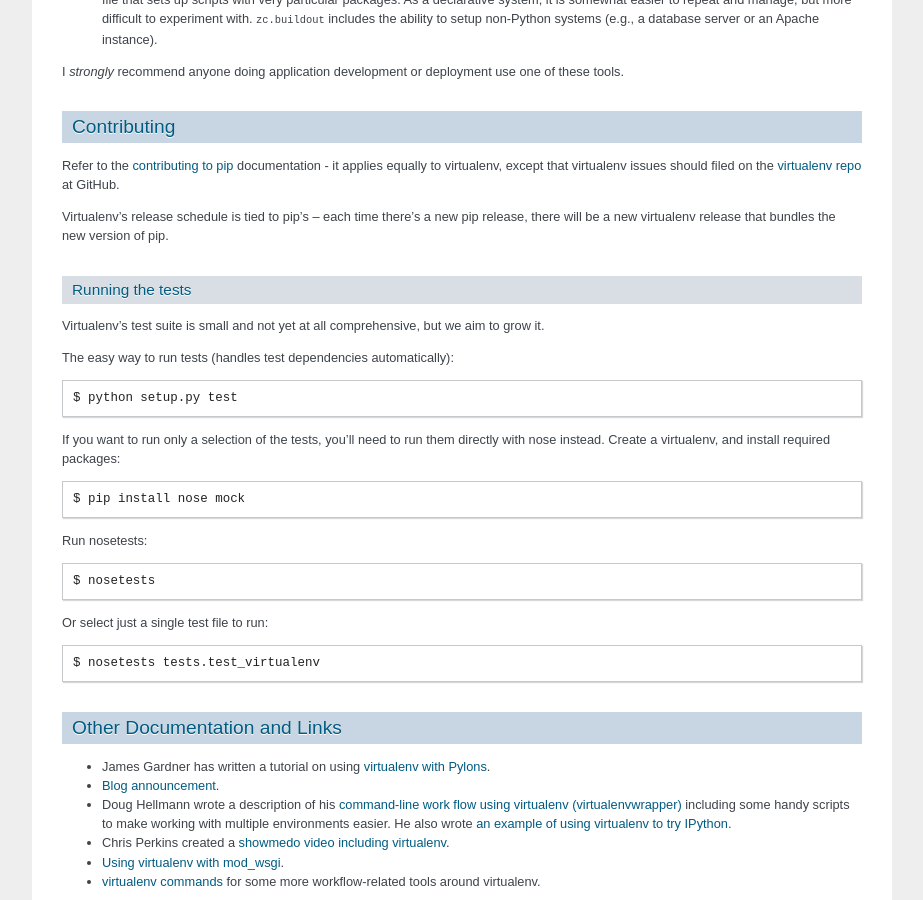
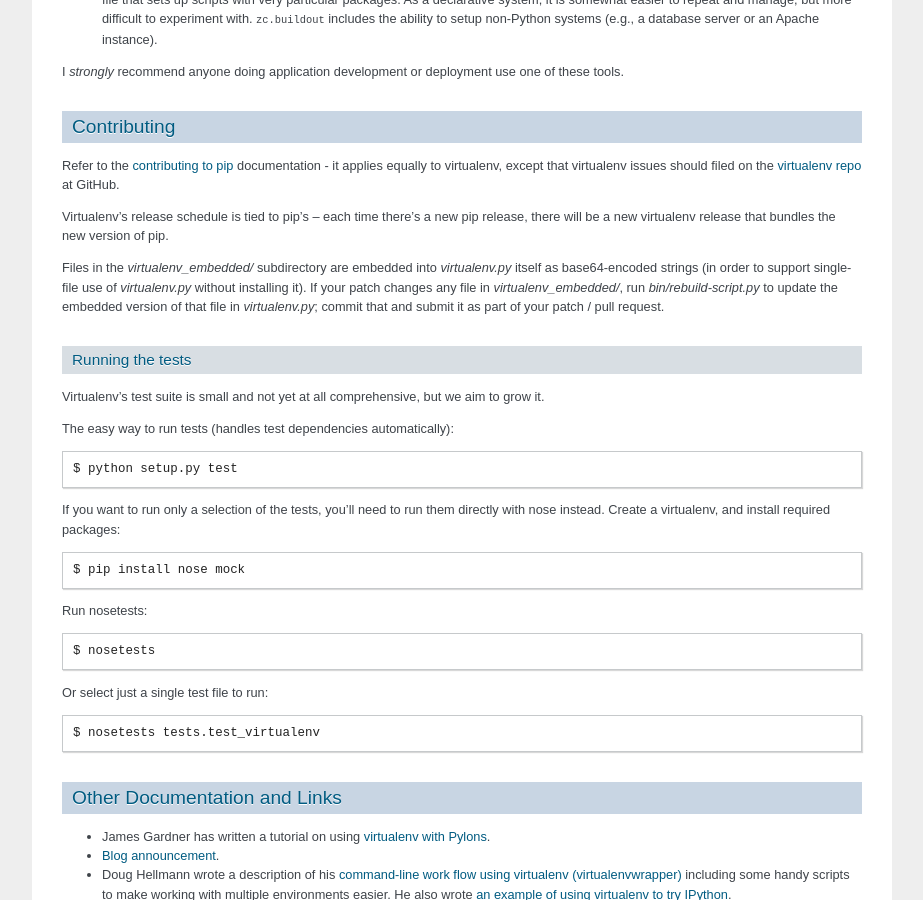
Before and after one commit to pypa/virtualenv, a Sphinx documentation site: the page built from docs/index.txt, in a window 1280 px wide and 900 px high, scrolled down 6911 px. Shown: the whole window, without its empty margins (198-1121 px from the left). Built offline with Sphinx 7.4.7, drawn with Linux system fonts in a browser that asks for light colours.

Commit message:
Add note in contributing docs about bin/rebuild-script.py

```diff
--- a/docs/index.txt
+++ b/docs/index.txt
@@ -493,6 +493,13 @@
 release, there will be a new virtualenv release that bundles the new version of
 pip.
 
+Files in the `virtualenv_embedded/` subdirectory are embedded into
+`virtualenv.py` itself as base64-encoded strings (in order to support
+single-file use of `virtualenv.py` without installing it). If your patch
+changes any file in `virtualenv_embedded/`, run `bin/rebuild-script.py` to
+update the embedded version of that file in `virtualenv.py`; commit that and
+submit it as part of your patch / pull request.
+
 .. _contributing to pip: http://www.pip-installer.org/en/latest/contributing.html
 .. _virtualenv repo: https://github.com/pypa/virtualenv/
 
```
